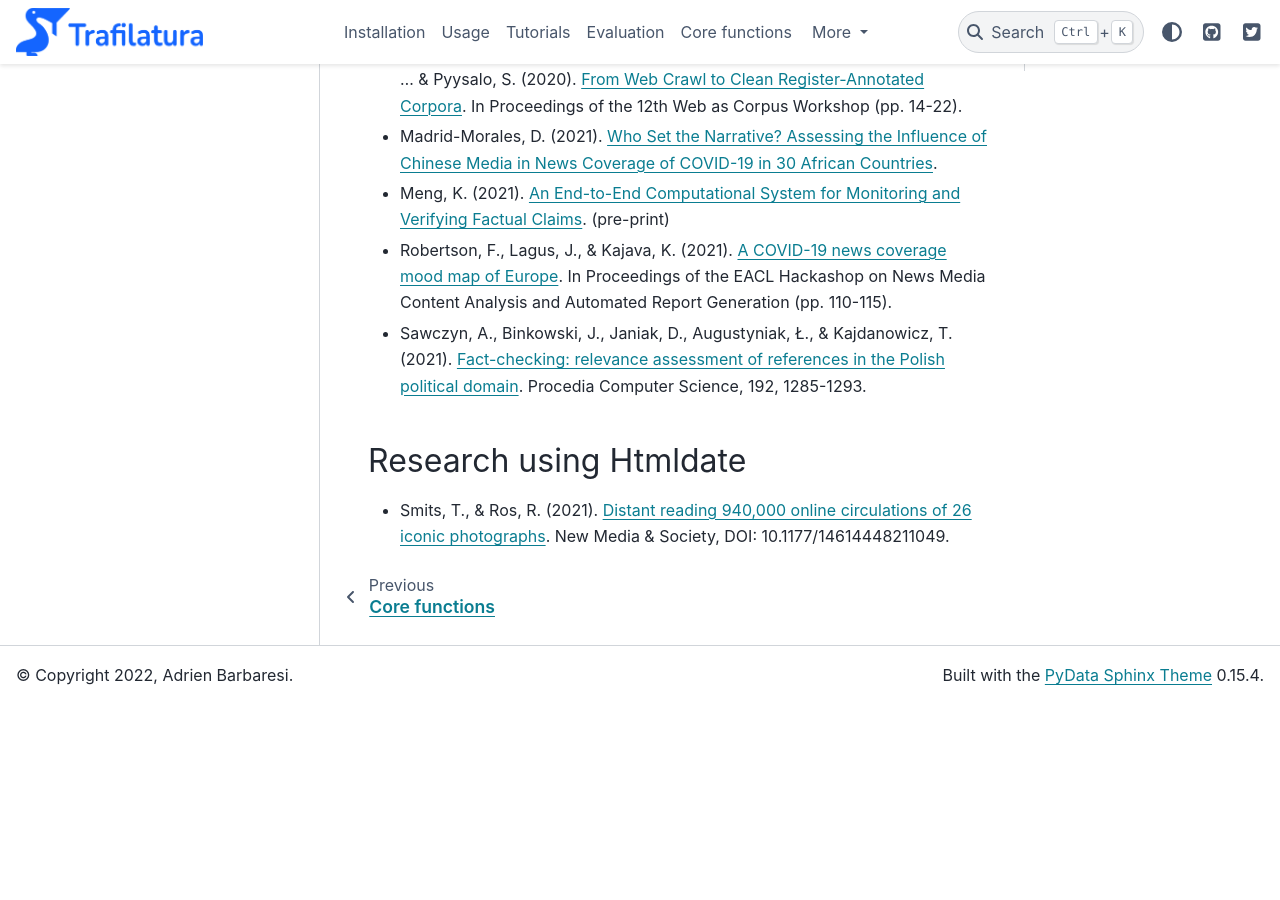
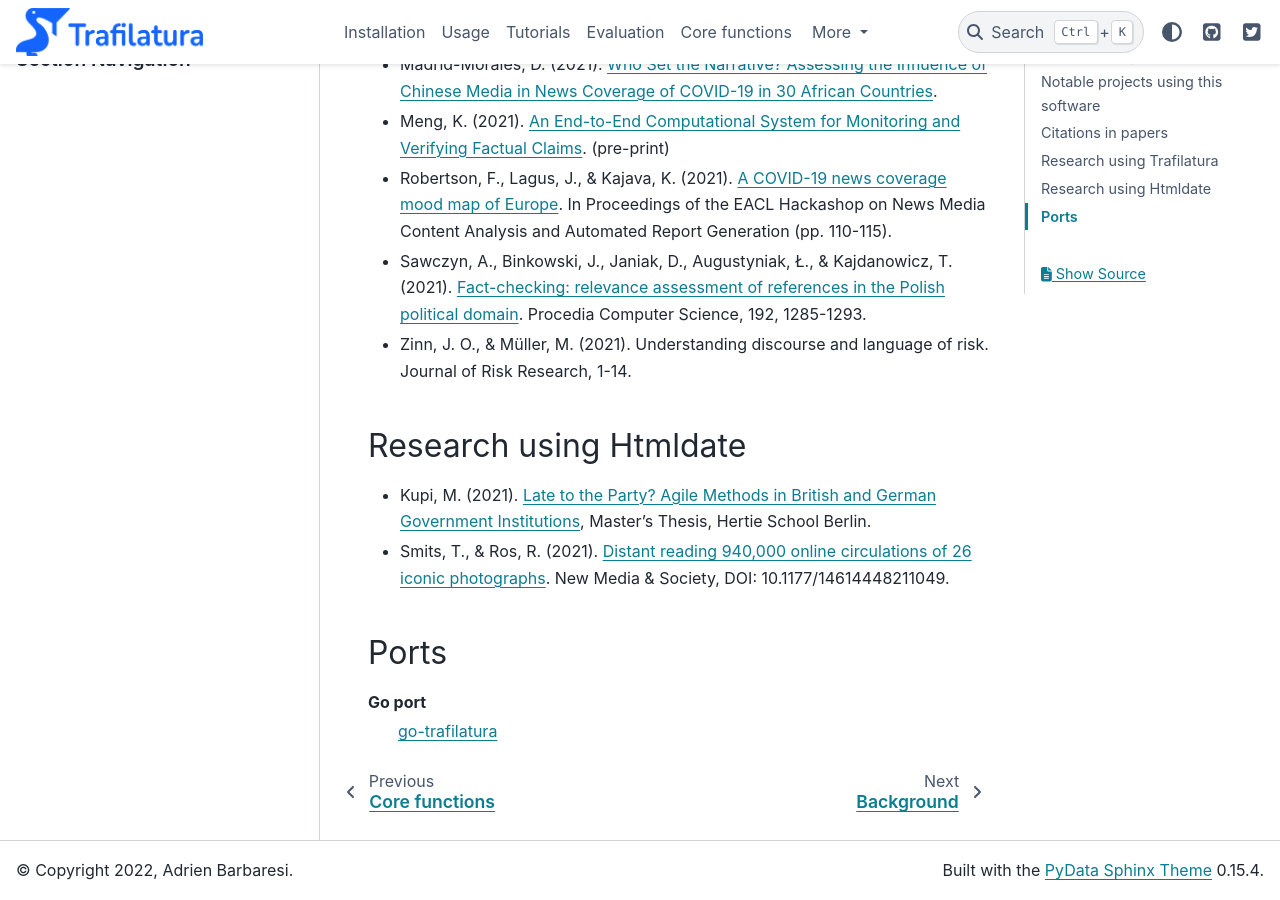
Before and after one commit to adbar/trafilatura, a Sphinx documentation site: the page built from docs/used-by.rst, in a window 1280 px wide and 900 px high, scrolled down 2374 px. Built offline with Sphinx 7.4.7 and the PyData theme 0.15.4, drawn with Linux system fonts in a browser that asks for light colours; before the commit the page ends 3078 px from its top, so only the background shows below that; some of the changed text lies outside the part shown.

Commit message:
docs: structure changes

```diff
--- a/docs/index.rst
+++ b/docs/index.rst
@@ -219,6 +219,7 @@ Further documentation
    evaluation
    corefunctions
    used-by
+   background
 
 
 Indices and tables
--- a/docs/tutorials.rst
+++ b/docs/tutorials.rst
@@ -5,11 +5,9 @@ Tutorials
 .. toctree::
    :maxdepth: 2
 
-   sources
    tutorial0
    tutorial1
    tutorial2
-   tutorial-data
    tutorial-dwds
 
 
--- a/docs/used-by.rst
+++ b/docs/used-by.rst
@@ -88,6 +84,7 @@ Research using Trafilatura
 - Meng, K. (2021). `An End-to-End Computational System for Monitoring and Verifying Factual Claims <https://mengk.me/projects/vericlaim/vericlaim.pdf>`_. (pre-print)
 - Robertson, F., Lagus, J., & Kajava, K. (2021). `A COVID-19 news coverage mood map of Europe <https://www.aclweb.org/anthology/2021.hackashop-1.15.pdf>`_. In Proceedings of the EACL Hackashop on News Media Content Analysis and Automated Report Generation (pp. 110-115).
 - Sawczyn, A., Binkowski, J., Janiak, D., Augustyniak, Ł., & Kajdanowicz, T. (2021). `Fact-checking: relevance assessment of references in the Polish political domain <https://www.sciencedirect.com/science/article/pii/S1877050921016215/pdf?md5=852bdcde532c50079b336d1775772c6c&pid=1-s2.0-S1877050921016215-main.pdf>`_. Procedia Computer Science, 192, 1285-1293.
+- Zinn, J. O., & Müller, M. (2021). Understanding discourse and language of risk. Journal of Risk Research, 1-14.
 
 
 
@@ -95,4 +92,13 @@ Research using Htmldate
 -----------------------
 
 
+- Kupi, M. (2021). `Late to the Party? Agile Methods in British and German Government Institutions <https://osf.io/preprints/socarxiv/3j4sh/download>`_, Master’s Thesis, Hertie School Berlin.
 - Smits, T., & Ros, R. (2021). `Distant reading 940,000 online circulations of 26 iconic photographs <https://journals.sagepub.com/doi/pdf/10.1177/14614448211049459>`_. New Media & Society, DOI: 10.1177/14614448211049.
+
+
+
+Ports
+-----
+
+Go port
+    `go-trafilatura <https://github.com/markusmobius/go-trafilatura>`_
```
Also changed, not shown: other parts of docs/used-by.rst (+0 -4 lines), docs/background.rst (added, +12 -0 lines), docs/corpus-data.rst (renamed from docs/tutorial-data.rst).
